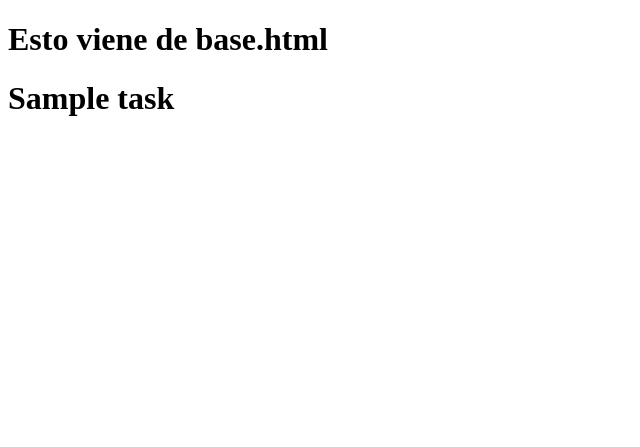
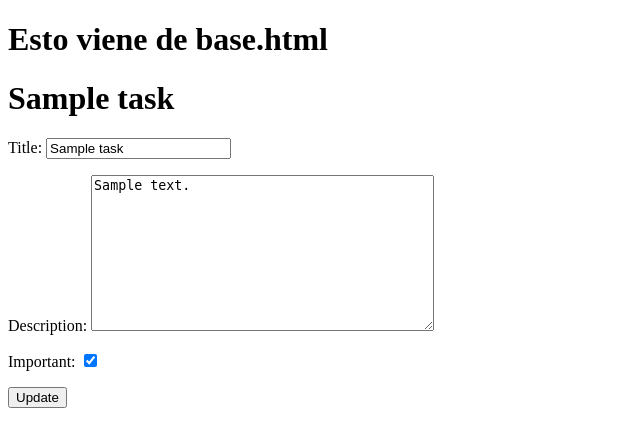
Before and after one commit to jemosdev/django-crud-auth, a Django app: page /tasks/1/ in a window 1280 px wide. Shown: the part 88-535 px from the top of the page, without its empty margins (0-640 px from the left). Run offline with Django 4.2, Linux system fonts and the light colour scheme; a user stored in the database is signed in; tables that the repository leaves empty hold one stand-in row (values such as "Sample post").

Commit message:
updating tasks

```diff
--- a/tasks/templates/task_detail.html
+++ b/tasks/templates/task_detail.html
@@ -3,4 +3,15 @@
 {% block content %}
 <h1>{{task.title}}</h1>
 
+{{error}}
+
+<form method= 'POST'>
+    {% csrf_token %}
+    {{form.as_p}}
+<button>
+    Update
+</button>
+</form>
+
+
 {% endblock  %}
--- a/tasks/templates/tasks.html
+++ b/tasks/templates/tasks.html
@@ -7,7 +7,6 @@
     {% for task in tasks %}
         <li>
             <a href="{% url 'task_detail' task.id %}">
-
                 {% if task.important %}
                 <strong>Title: {{task.title}}</strong>
                 {% else %}
--- a/tasks/views.py
+++ b/tasks/views.py
@@ -55,8 +55,20 @@ def create_task(request):
 
 
 def task_detail(request,task_id):
-    task= get_object_or_404(Task, pk= task_id)  #Task is the model to query
-    return render(request, 'task_detail.html', {'task': task})
+    if request.method == 'GET':
+        task= get_object_or_404(Task, pk= task_id, user=request.user)  #Task is the model to query
+        #update the task
+        form= TaskForm(instance=task)
+        return render(request, 'task_detail.html', {'task': task, 'form': form})
+    else:
+        try:
+            task= get_object_or_404(Task, pk= task_id, user=request.user)
+            form= TaskForm(request.POST, instance= task)
+            form.save()
+            return redirect('tasks')
+        except ValueError:
+            return render(request, 'task_detail.html', {'task': task, 'form': form, 'error': 'Error updating task'})
+
 
 
 def signout(request):
```
